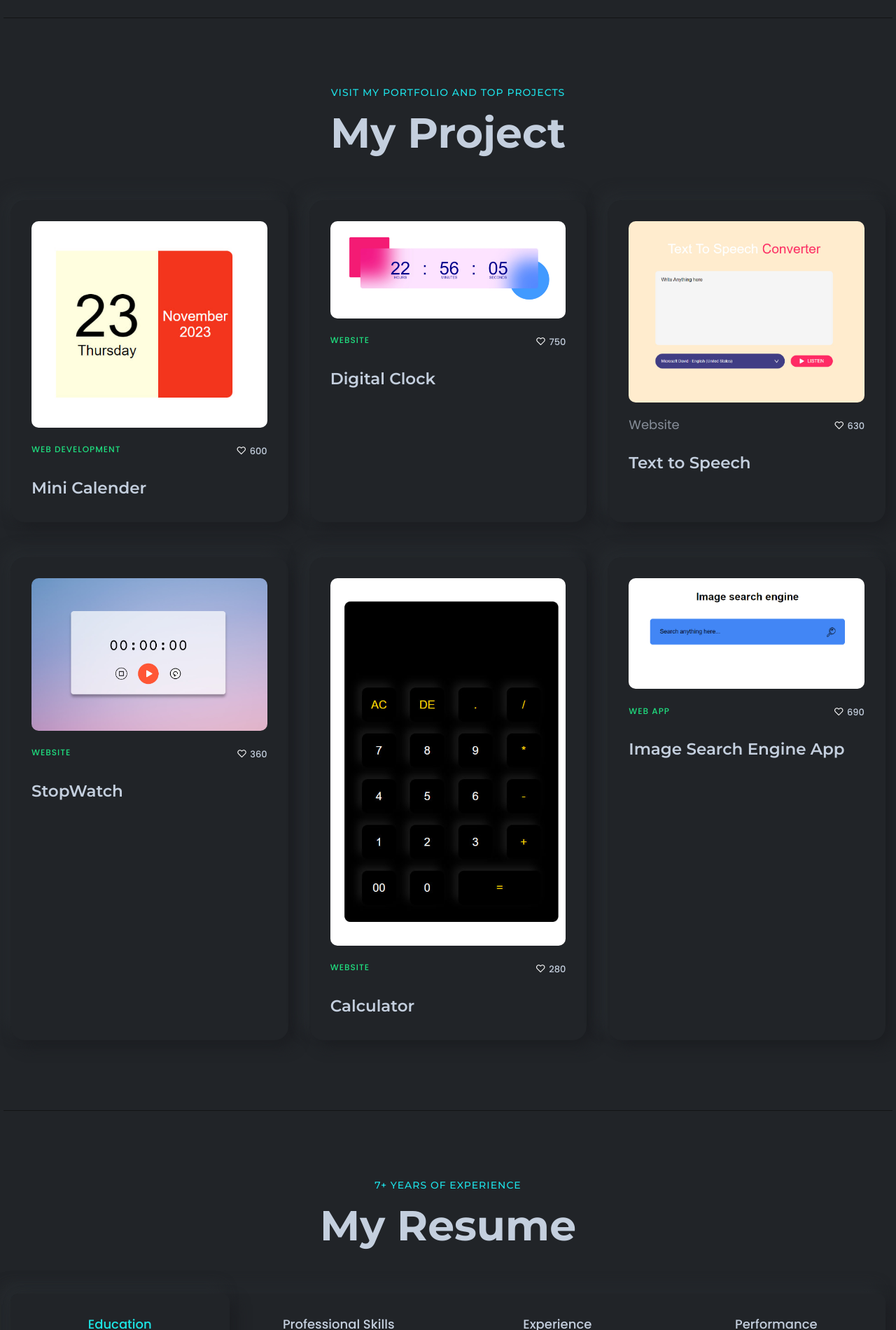
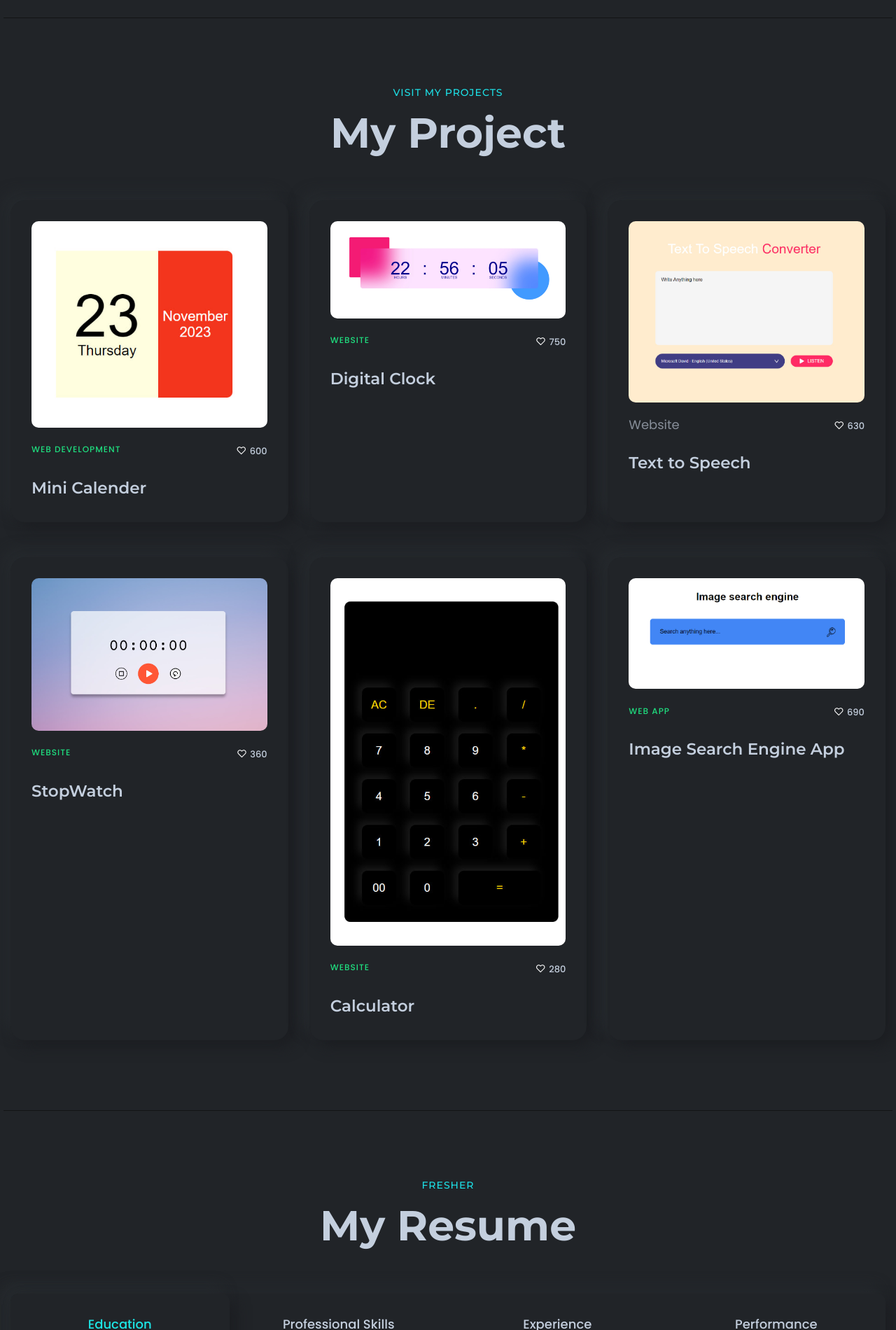
Before and after one commit to tauseef0026/portfolio, a plain HTML site: page index.html in a window 1280 px wide. Shown: the part 2416-4316 px from the top of the page at 70% size. Drawn offline with Linux system fonts and the light colour scheme.

Commit message:
Update index.html

```diff
--- a/index.html
+++ b/index.html
@@ -389,7 +389,7 @@
                 <div class="row">
                     <div class="col-lg-12">
                         <div class="section-title text-center">
-                            <span class="subtitle">Visit my portfolio and Top projects</span>
+                            <span class="subtitle">Visit My Projects</span>
                             <h2 class="title">My Project</h2>
                         </div>
                     </div>
@@ -567,7 +567,7 @@ Website                                        </div>
                 <div class="row">
                     <div class="col-lg-12">
                         <div class="section-title text-center">
-                            <span class="subtitle">7+ Years of Experience</span>
+                            <span class="subtitle">Fresher</span>
                             <h2 class="title">My Resume</h2>
                         </div>
                     </div>
```
